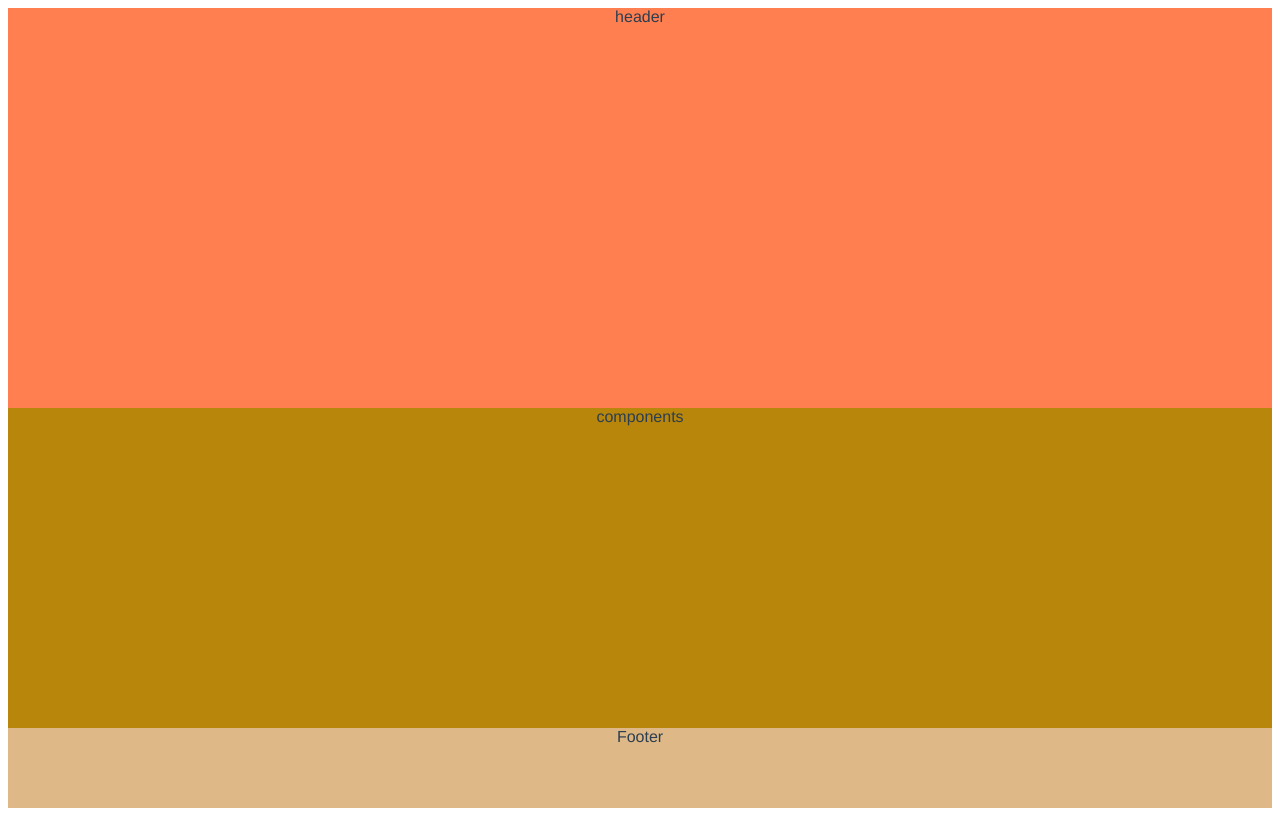
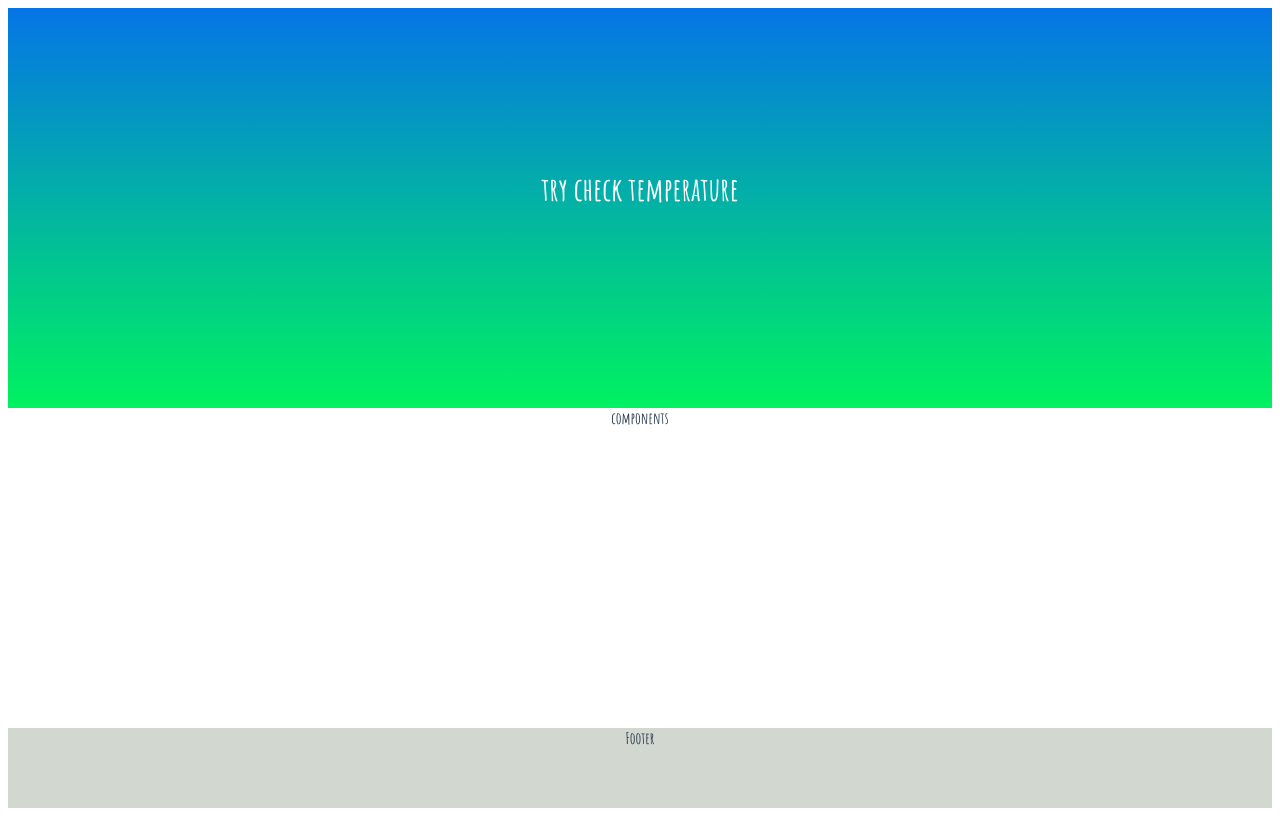
Before and after one commit to dbzero4143/Vue_WeatherApp, a Vue app in the folder vue-cli/: page / in a window 1280 px wide. Built offline with nearby package versions, Linux system fonts and the light colour scheme.

Commit message:
components color
color complete

```diff
--- a/vue-cli/public/index.html
+++ b/vue-cli/public/index.html
@@ -5,6 +5,7 @@
     <meta http-equiv="X-UA-Compatible" content="IE=edge">
     <meta name="viewport" content="width=device-width,initial-scale=1.0">
     <link rel="icon" href="<%= BASE_URL %>favicon.ico">
+    <link href="https://fonts.googleapis.com/css2?family=Amatic+SC:wght@700&display=swap" rel="stylesheet">
     <title><%= htmlWebpackPlugin.options.title %></title>
   </head>
   <body>
--- a/vue-cli/src/App.vue
+++ b/vue-cli/src/App.vue
@@ -24,7 +24,7 @@ export default {
 
 <style>
 #app {
-    font-family: Avenir, Helvetica, Arial, sans-serif;
+    font-family: 'Amatic SC', cursive;
     -webkit-font-smoothing: antialiased;
     -moz-osx-font-smoothing: grayscale;
     text-align: center;
@@ -38,17 +38,20 @@ export default {
   #header{
     height:50vh;
     width:100%;
-    background-color: coral;
+    background: #00F260;  /* fallback for old browsers */
+    background: -webkit-linear-gradient(to bottom, #0575E6, #00F260);  /* Chrome 10-25, Safari 5.1-6 */
+    background: linear-gradient(to bottom, #0575E6, #00F260); /* W3C, IE 10+/ Edge, Firefox 16+, Chrome 26+, Opera 12+, Safari 7+ */
+    color:white;
   }
   #components{
     height:40vh;
     width:100%;
-    background-color: darkgoldenrod;
+    background-color: white;
   }
   #footer {
     height:10vh;
     width:100%;
-    background-color: burlywood;
+    background-color: #D2D7D0;
   }
 
 
@@ -58,17 +61,20 @@ export default {
   #header{
     height:50vh;
     width:100%;
-    background-color: coral;
+    background: #00F260;  /* fallback for old browsers */
+    background: -webkit-linear-gradient(to bottom, #0575E6, #00F260);  /* Chrome 10-25, Safari 5.1-6 */
+    background: linear-gradient(to bottom, #0575E6, #00F260); /* W3C, IE 10+/ Edge, Firefox 16+, Chrome 26+, Opera 12+, Safari 7+ */
+    color:white;
   }
   #components{
     height:40vh;
     width:100%;
-    background-color: darkgoldenrod;
+    background-color: white;
   }
   #footer {
     height:10vh;
     width:100%;
-    background-color: burlywood;
+    background-color: #D2D7D0;
   }
 }
 
@@ -76,17 +82,20 @@ export default {
   #header{
     height:40vh;
     width:100%;
-    background-color: coral;
+    background: #00F260;  /* fallback for old browsers */
+    background: -webkit-linear-gradient(to bottom, #0575E6, #00F260);  /* Chrome 10-25, Safari 5.1-6 */
+    background: linear-gradient(to bottom, #0575E6, #00F260); /* W3C, IE 10+/ Edge, Firefox 16+, Chrome 26+, Opera 12+, Safari 7+ */
+    color:white;
   }
   #components{
     height:50vh;
     width:100%;
-    background-color: darkgoldenrod;
+    background-color: white;
   }
   #footer {
     height:10vh;
     width:100%;
-    background-color: burlywood;
+    background-color: #D2D7D0;
   }
 }
 
@@ -94,17 +103,20 @@ export default {
   #header{
     height:40vh;
     width:100%;
-    background-color: coral;
+    background: #00F260;  /* fallback for old browsers */
+    background: -webkit-linear-gradient(to bottom, #0575E6, #00F260);  /* Chrome 10-25, Safari 5.1-6 */
+    background: linear-gradient(to bottom, #0575E6, #00F260); /* W3C, IE 10+/ Edge, Firefox 16+, Chrome 26+, Opera 12+, Safari 7+ */
+    color:white;
   }
   #components{
     height:50vh;
     width:100%;
-    background-color: darkgoldenrod;
+    background-color: white;
   }
   #footer {
     height:10vh;
     width:100%;
-    background-color: burlywood;
+    background-color: #D2D7D0;
   }
 }
 
@@ -112,17 +124,20 @@ export default {
   #header{
     height:40vh;
     width:100%;
-    background-color: coral;
+    background: #00F260;  /* fallback for old browsers */
+    background: -webkit-linear-gradient(to bottom, #0575E6, #00F260);  /* Chrome 10-25, Safari 5.1-6 */
+    background: linear-gradient(to bottom, #0575E6, #00F260); /* W3C, IE 10+/ Edge, Firefox 16+, Chrome 26+, Opera 12+, Safari 7+ */
+    color:white;
   }
   #components{
     height:50vh;
     width:100%;
-    background-color: darkgoldenrod;
+    background-color: white;
   }
   #footer {
     height:10vh;
     width:100%;
-    background-color: burlywood;
+    background-color: #D2D7D0;
   }
 }
 
--- a/vue-cli/src/components/Header.vue
+++ b/vue-cli/src/components/Header.vue
@@ -1,6 +1,6 @@
 <template>
   <div id="app">
-      header
+    <h1>try check temperature</h1>
   </div>
 </template>
 
@@ -11,5 +11,7 @@ export default {
 </script>
 
 <style>
-
+h1{
+  line-height: 40vh;
+}
 </style>
```
Also changed, not shown: 1 other file (tests, documents, lock files or other folders).
